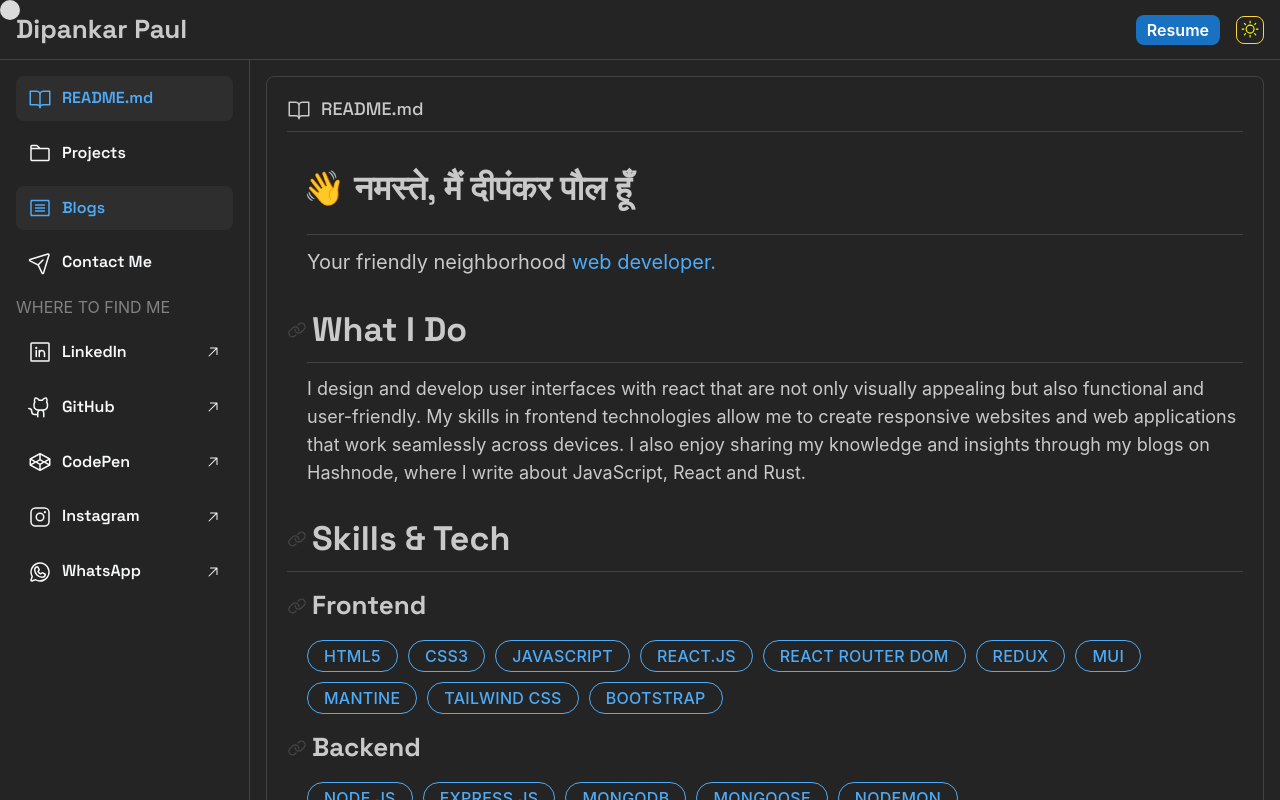
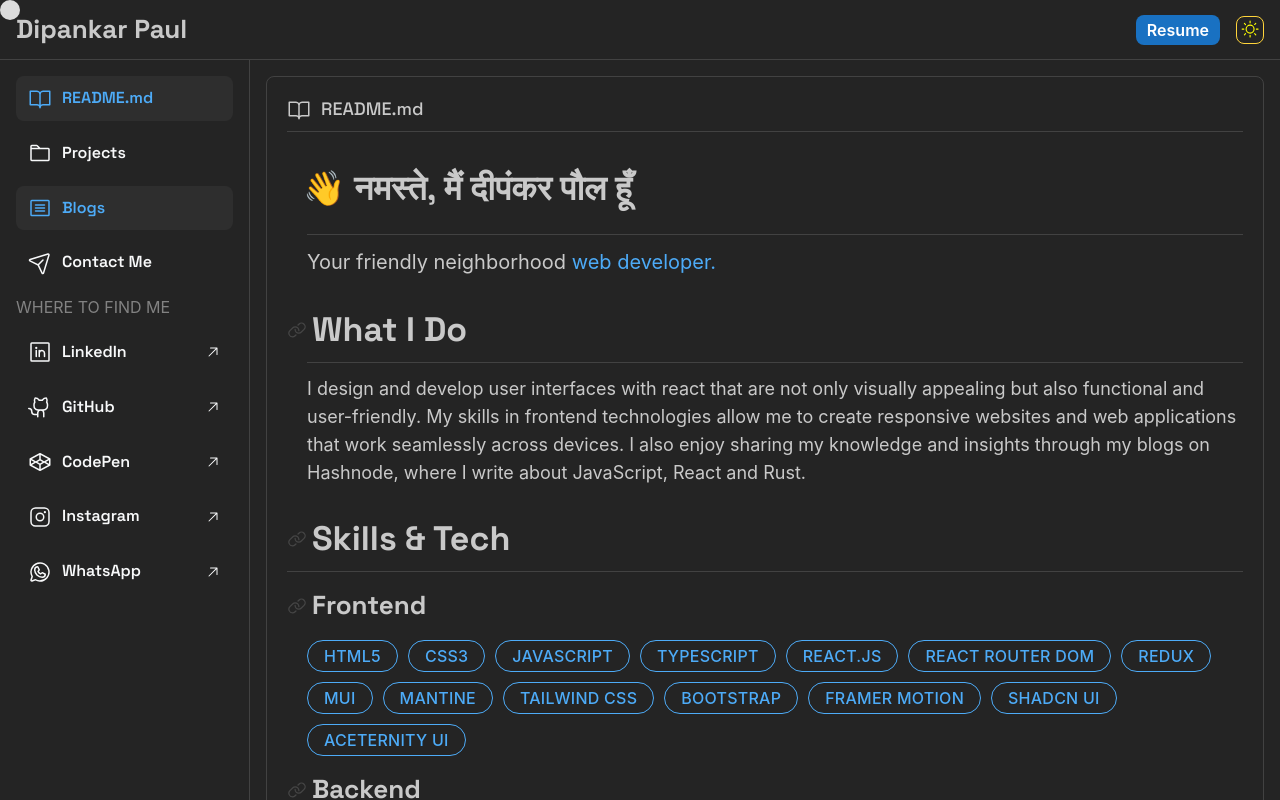
Before and after one commit to iamdipankarpaul/Dipankar-Paul-Portfolio-Website, a React (Vite) app: page / in a window 1280 px wide. Shown: the top 800 px of the page. Built offline with nearby package versions, Linux system fonts and the light colour scheme.

Commit message:
add new skills

```diff
--- a/src/constants/skillList.js
+++ b/src/constants/skillList.js
@@ -22,6 +22,13 @@ const skillList = {
       alt: "javascript image",
       id: randomId(),
       label: "JavaScript",
+      color: "yellow",
+    },
+    {
+      src: "https://img.shields.io/badge/JavaScript-F7DF1E.svg?style=for-the-badge&logo=JavaScript&logoColor=black",
+      alt: "javascript image",
+      id: randomId(),
+      label: "TypeScript",
       color: "yellow",
     },
     {
@@ -71,6 +78,27 @@ const skillList = {
       alt: "bootstrap image",
       id: randomId(),
       label: "Bootstrap",
+      color: "yellow",
+    },
+    {
+      src: "https://img.shields.io/badge/Bootstrap-7952B3.svg?style=for-the-badge&logo=Bootstrap&logoColor=white",
+      alt: "Framer Motion image",
+      id: randomId(),
+      label: "Framer Motion",
+      color: "yellow",
+    },
+    {
+      src: "https://img.shields.io/badge/Bootstrap-7952B3.svg?style=for-the-badge&logo=Bootstrap&logoColor=white",
+      alt: "Shadcn UI image",
+      id: randomId(),
+      label: "Shadcn UI",
+      color: "yellow",
+    },
+    {
+      src: "https://img.shields.io/badge/Bootstrap-7952B3.svg?style=for-the-badge&logo=Bootstrap&logoColor=white",
+      alt: "Aceternity UI image",
+      id: randomId(),
+      label: "Aceternity UI",
       color: "yellow",
     },
   ],
```
